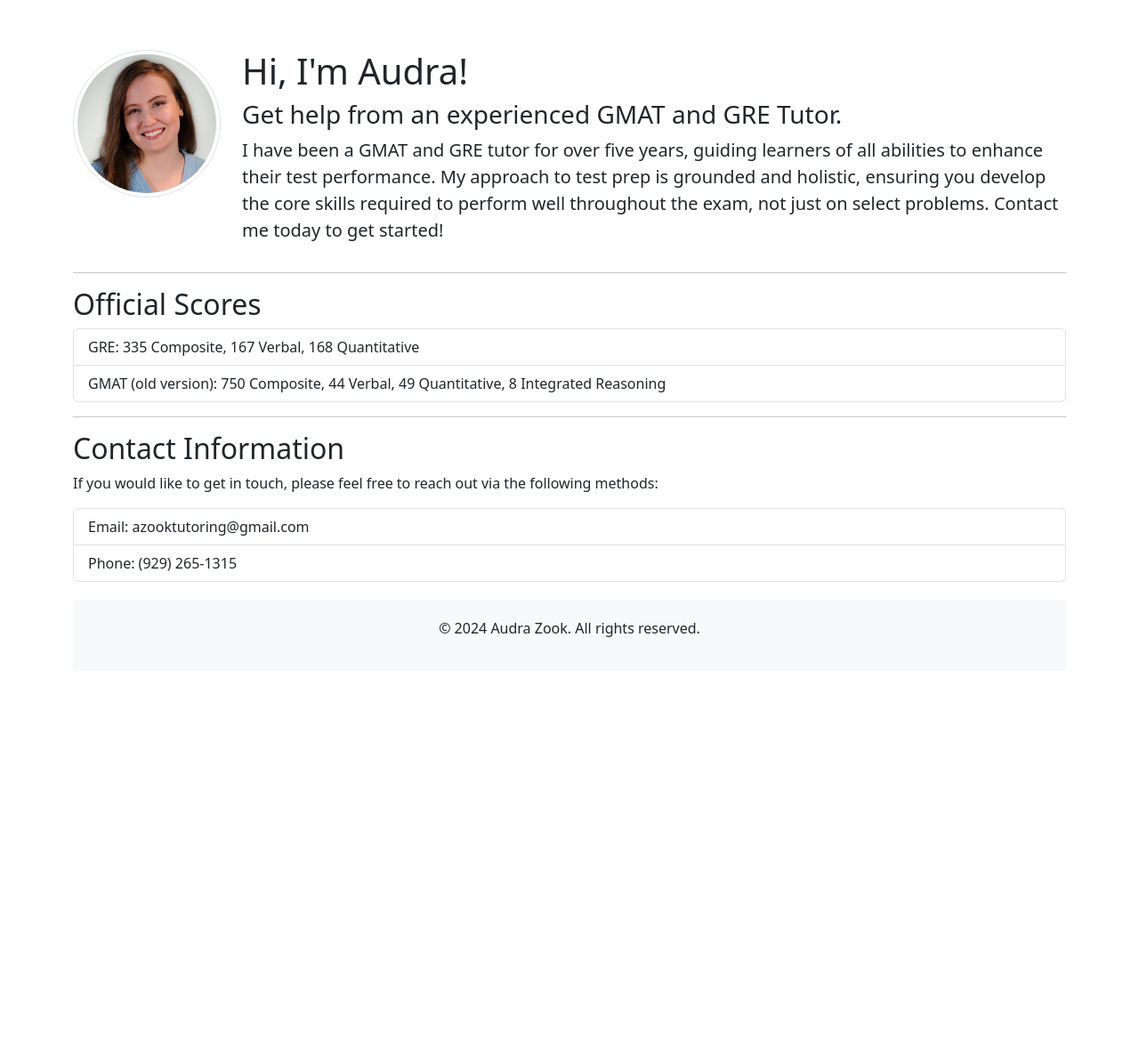
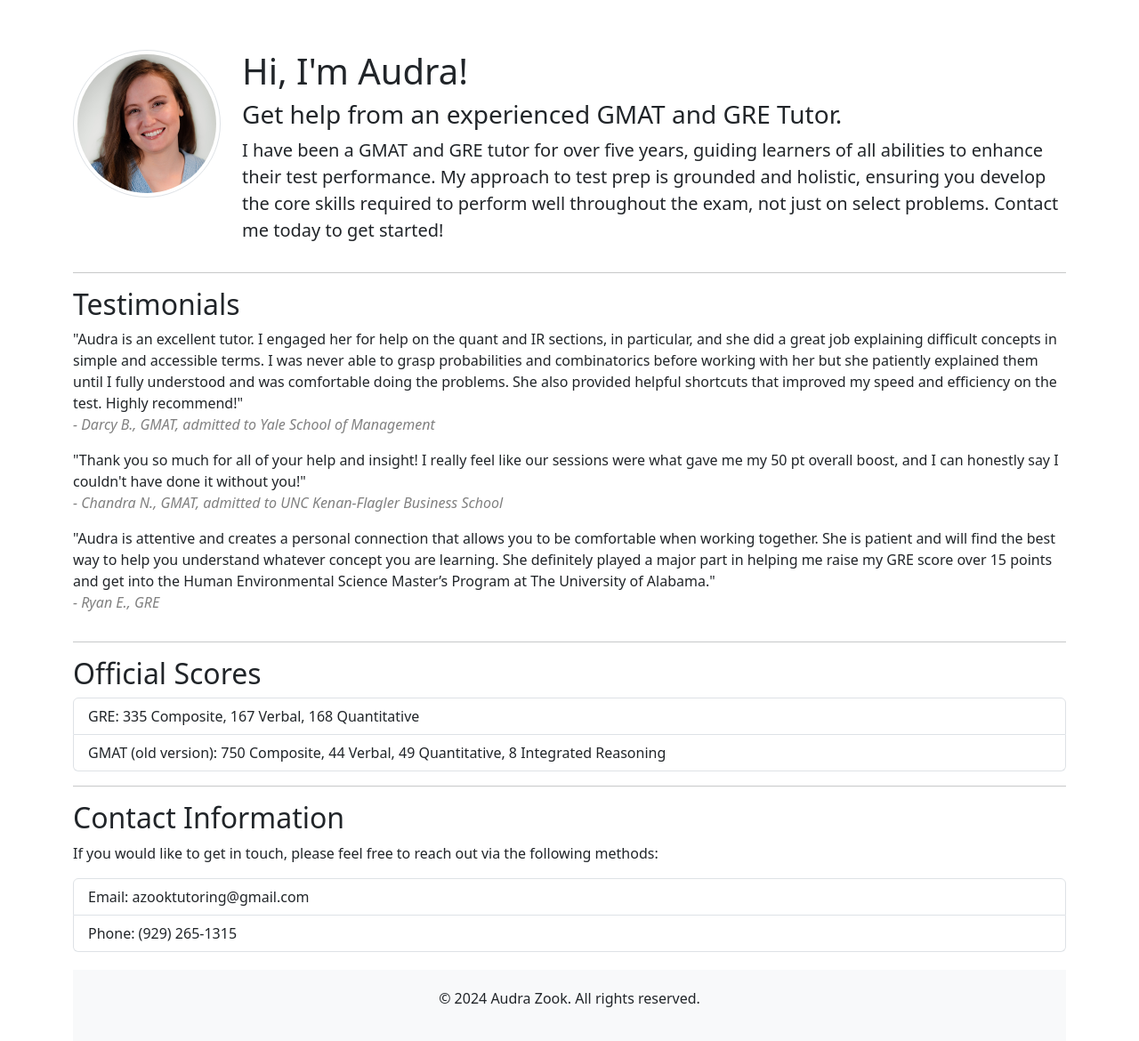
Before and after one commit to drzk21/website, a Django app: page / in a window 1280 px wide. Shown: the whole page at 89% size. Before the commit the page ends 716 px from the top, so only its background shows below. Run offline with Django 5.2, Linux system fonts and the light colour scheme.

Commit message:
Add testimonials

```diff
--- a/pages/templates/pages/home.html
+++ b/pages/templates/pages/home.html
@@ -17,14 +17,26 @@
         </div>
     </div>
 
-    <!-- <hr> -->
+    <hr>
 
-    <!-- <div class="row">
+    <div class="row">
         <div class="col-md-12">
-            <h2>About Me</h2>
-            <p>Lorem ipsum dolor sit amet, consectetur adipiscing elit. Sed do eiusmod tempor incididunt ut labore et dolore magna aliqua. Ut enim ad minim veniam, quis nostrud exercitation ullamco laboris nisi ut aliquip ex ea commodo consequat.</p>
+            <h2>Testimonials</h2>
+            <p>"Audra is an excellent tutor. I engaged her for help on the quant and IR sections, in particular, and
+                she did a great job explaining difficult concepts in simple and accessible terms. I was never able to
+                grasp probabilities and combinatorics before working with her but she patiently explained them until
+                I fully understood and was comfortable doing the problems. She also provided helpful shortcuts that
+                improved my speed and efficiency on the test. Highly recommend!" <br><em style="color:gray">-
+                Darcy B., GMAT, admitted to Yale School of Management</em></p>
+            <p>"Thank you so much for all of your help and insight! I really feel like our sessions were what gave me my 50 pt
+                overall boost, and I can honestly say I couldn't have done it without you!"<br> <em style="color:gray">- Chandra N., GMAT, admitted to
+                UNC Kenan-Flagler Business School</em></p>
+            <p>"Audra is attentive and creates a personal connection that allows you to be comfortable when working together.
+                She is patient and will find the best way to help you understand whatever concept you are learning.
+                She definitely played a major part in helping me raise my GRE score over 15 points and get into the Human
+                Environmental Science Master’s Program at The University of Alabama."<br> <em style="color:gray">- Ryan E., GRE</em></p>
         </div>
-    </div> -->
+    </div>
 
     <hr>
 
```
